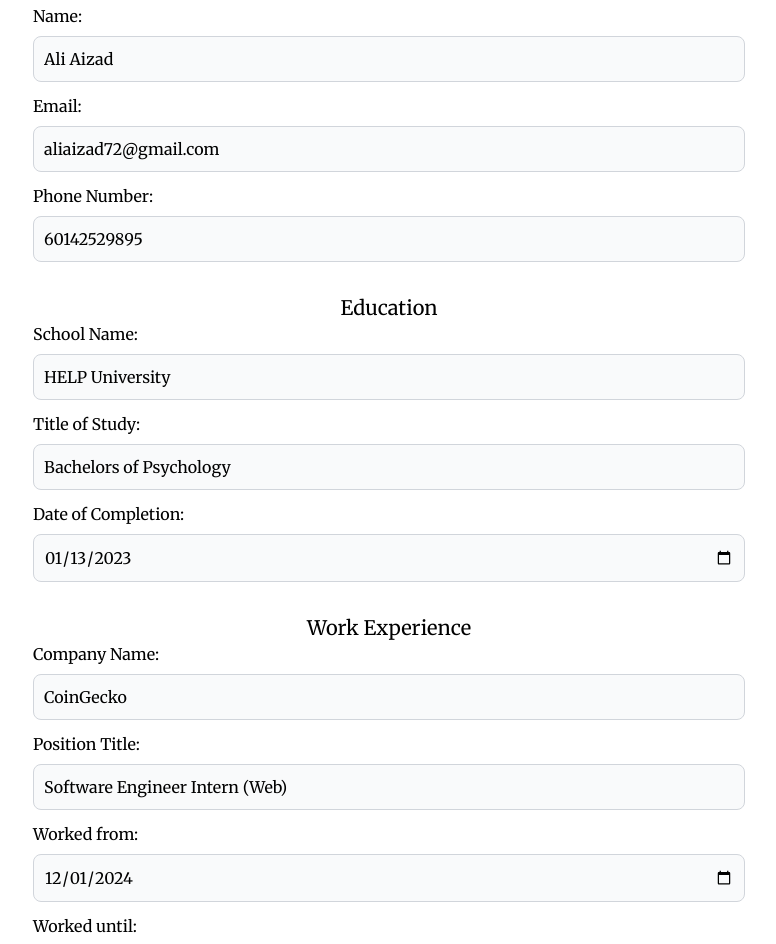
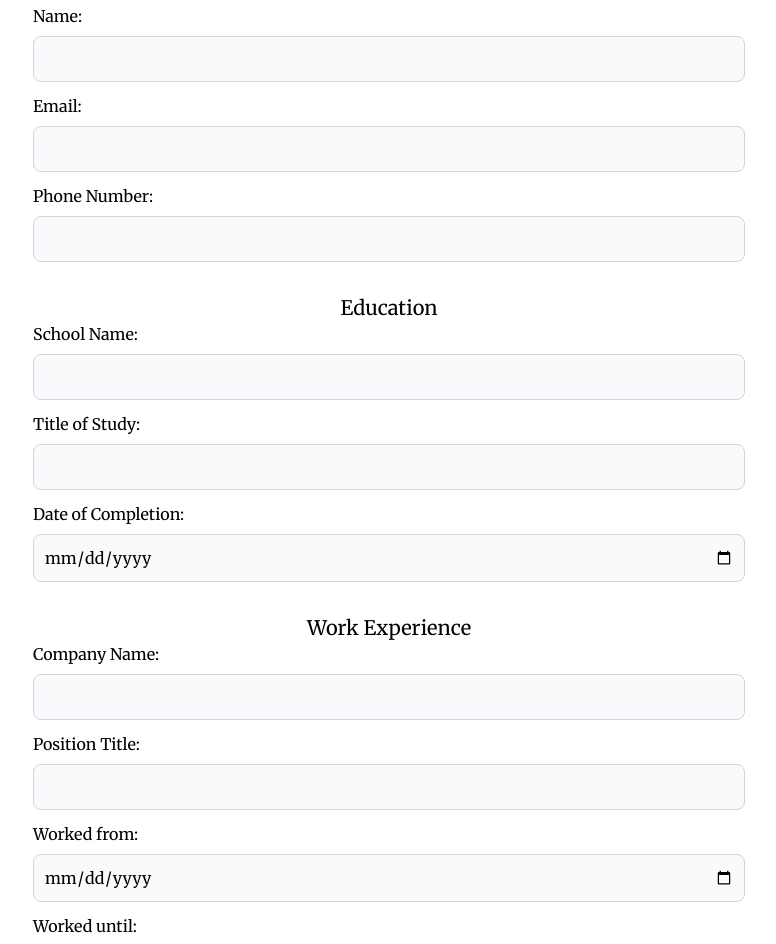
Before and after one commit to aliaizad72/resume-builder, a React (Vite) app: page / in a window 1280 px wide. Shown: the part 140-1084 px from the top of the page, without its empty margins (251-1027 px from the left). Built offline with nearby package versions, Linux system fonts and the light colour scheme.

Commit message:
Able to create resume with only the latest info

```diff
--- a/src/App.jsx
+++ b/src/App.jsx
@@ -1,29 +1,29 @@
 import './App.css'
 import Header from "./components/Header.jsx";
-import Description from "./components/Description.jsx";
 import Form from "./components/Form.jsx"
 import Resume from "./components/Resume.jsx"
 import {useState} from "react";
 
 export default function App() {
     const defaultResume = {
-        name: "Ali Aizad",
-        email: "aliaizad72@gmail.com",
-        phone: "60142529895",
+        name: "",
+        email: "",
+        phone: "",
         education: {
-            school: "HELP University",
-            title: "Bachelors of Psychology",
-            end: "2023-01-13"
+            school: "",
+            title: "",
+            end: ""
         },
         experience: {
-            company: "CoinGecko",
-            position: "Software Engineer Intern (Web)",
-            start: "2024-12-01",
-            end: "2025-05-31"
+            company: "",
+            position: "",
+            start: "",
+            end: ""
         }
     }
 
     const [resume, setResume] = useState(defaultResume)
+    const [formFilled, setFormFilled] = useState(false)
 
     const createResumeObj = (e) => {
         e.preventDefault()
@@ -45,14 +45,18 @@
             }
         }
         setResume(newResume)
+        setFormFilled(!formFilled)
+    }
+
+    const editResume = () => {
+        setFormFilled(!formFilled)
     }
 
     return (
         <div className="font-serif">
-            <Header />
-            <Description />
-            <Form resume={resume} submitFn={createResumeObj} />
-            <Resume resume={resume} />
+            {!formFilled && <Header/>}
+            {!formFilled && <Form resume={resume} submitFn={createResumeObj} />}
+            {formFilled && <Resume resume={resume} editFn={editResume} />}
         </div>
     )
 }
--- a/src/components/Header.jsx
+++ b/src/components/Header.jsx
@@ -1,7 +1,12 @@
+import Description from "./Description.jsx";
+
 export default function Header() {
     return (
-        <header className="text-4xl p-5 text-center">
-            Resume Builder
-        </header>
+        <>
+            <header className="text-4xl p-5 text-center">
+                Resume Builder
+            </header>
+            <Description />
+        </>
     )
 }
--- a/src/components/Resume.jsx
+++ b/src/components/Resume.jsx
@@ -2,12 +2,14 @@
 import EducationRes from "./resume/EducationRes.jsx";
 import ExperienceRes from "./resume/ExperienceRes.jsx";
 
-export default function Resume({ resume }) {
+export default function Resume({ resume, editFn }) {
     return (
         <div className="md:w-[768px] md:mx-auto mb-4 flex flex-col gap-5 px-7">
             <Info name={resume.name} email={resume.email} phone={resume.phone}/>
-            <EducationRes school={resume.education.school} title={resume.education.title} end={resume.education.end} />
-            <ExperienceRes company={resume.experience.company} position={resume.experience.position} start={resume.experience.start} end={resume.experience.end}/>
+            <EducationRes school={resume.education.school} title={resume.education.title} end={resume.education.end}/>
+            <ExperienceRes company={resume.experience.company} position={resume.experience.position}
+                           start={resume.experience.start} end={resume.experience.end}/>
+            <button className="rounded-md bg-slate-800 p-4 border border-transparent text-center text-sm text-white transition-all shadow-md hover:shadow-lg focus:bg-slate-700 focus:shadow-none active:bg-slate-700 hover:bg-slate-700 active:shadow-none" onClick={editFn}>Edit Resume</button>
         </div>
     )
 }
--- a/src/components/form/Education.jsx
+++ b/src/components/form/Education.jsx
@@ -7,16 +7,16 @@
             <div className="mb-3">
                 <label htmlFor="school" className="block mb-2 font-medium">School Name: </label>
                 <input type="text" id="school"
-                       className="bg-gray-50 border border-gray-300 outline-none rounded-lg focus:border-blue-800 block w-full p-2.5" defaultValue={school}/>
+                       className="bg-gray-50 border border-gray-300 outline-none rounded-lg focus:border-blue-800 block w-full p-2.5" defaultValue={school} required={true}/>
             </div>
             <div className="mb-3">
                 <label htmlFor="studytitle" className="block mb-2 font-medium">Title of Study: </label>
                 <input type="text" id="studytitle"
-                       className="bg-gray-50 border border-gray-300 outline-none rounded-lg focus:border-blue-800 block w-full p-2.5" defaultValue={title}/>
+                       className="bg-gray-50 border border-gray-300 outline-none rounded-lg focus:border-blue-800 block w-full p-2.5" defaultValue={title} required={true}/>
             </div>
             <div className="mb-3">
                 <label htmlFor="studyend" className="block mb-2 font-medium">Date of Completion: </label>
-                <input type="date" id="studyend" className="bg-gray-50 border border-gray-300 outline-none rounded-lg focus:border-blue-800 block w-full p-2.5" defaultValue={end}/>
+                <input type="date" id="studyend" className="bg-gray-50 border border-gray-300 outline-none rounded-lg focus:border-blue-800 block w-full p-2.5" defaultValue={end} required={true}/>
             </div>
         </div>
     )
--- a/src/components/form/Generalnfo.jsx
+++ b/src/components/form/Generalnfo.jsx
@@ -7,17 +7,17 @@
             <div className="mb-3">
                 <label htmlFor="name" className="block mb-2 font-medium">Name: </label>
                 <input type="text" id="name"
-                       className="bg-gray-50 border border-gray-300 outline-none rounded-lg focus:border-blue-800 block w-full p-2.5" defaultValue={name} />
+                       className="bg-gray-50 border border-gray-300 outline-none rounded-lg focus:border-blue-800 block w-full p-2.5" defaultValue={name} required={true} />
             </div>
             <div className="mb-3">
                 <label htmlFor="email" className="block mb-2 font-medium">Email: </label>
                 <input type="email" id="email"
-                       className="bg-gray-50 border border-gray-300 outline-none rounded-lg focus:border-blue-800 block w-full p-2.5" defaultValue={email}/>
+                       className="bg-gray-50 border border-gray-300 outline-none rounded-lg focus:border-blue-800 block w-full p-2.5" defaultValue={email} required={true}/>
             </div>
             <div className="mb-3">
                 <label htmlFor="phone" className="block mb-2 font-medium">Phone Number: </label>
                 <input type="number" id="phone"
-                       className="bg-gray-50 border border-gray-300 outline-none rounded-lg focus:border-blue-800 block w-full p-2.5" defaultValue={phone}/>
+                       className="bg-gray-50 border border-gray-300 outline-none rounded-lg focus:border-blue-800 block w-full p-2.5" defaultValue={phone} required={true}/>
             </div>
         </div>
     )
--- a/src/components/form/WorkExperience.jsx
+++ b/src/components/form/WorkExperience.jsx
@@ -9,22 +9,22 @@
                 <div className="mb-3">
                     <label htmlFor="company" className="block mb-2 font-medium">Company Name: </label>
                     <input type="text" id="company"
-                           className="bg-gray-50 border border-gray-300 outline-none rounded-lg focus:border-blue-800 block w-full p-2.5" defaultValue={company}/>
+                           className="bg-gray-50 border border-gray-300 outline-none rounded-lg focus:border-blue-800 block w-full p-2.5" defaultValue={company} required={true}/>
                 </div>
                 <div className="mb-3">
                     <label htmlFor="position" className="block mb-2 font-medium">Position Title: </label>
                     <input type="text" id="position"
-                           className="bg-gray-50 border border-gray-300 outline-none rounded-lg focus:border-blue-800 block w-full p-2.5" defaultValue={position}/>
+                           className="bg-gray-50 border border-gray-300 outline-none rounded-lg focus:border-blue-800 block w-full p-2.5" defaultValue={position} required={true}/>
                 </div>
                 <div className="mb-3">
                     <label htmlFor="workstart" className="block mb-2 font-medium">Worked from: </label>
                     <input type="date" id="workstart"
-                           className="bg-gray-50 border border-gray-300 outline-none rounded-lg focus:border-blue-800 block w-full p-2.5" defaultValue={start}/>
+                           className="bg-gray-50 border border-gray-300 outline-none rounded-lg focus:border-blue-800 block w-full p-2.5" defaultValue={start} required={true}/>
                 </div>
                 <div className="mb-3">
                     <label htmlFor="workend" className="block mb-2 font-medium">Worked until: </label>
                     <input type="date" id="workend"
-                           className="bg-gray-50 border border-gray-300 outline-none rounded-lg focus:border-blue-800 block w-full p-2.5" defaultValue={end}/>
+                           className="bg-gray-50 border border-gray-300 outline-none rounded-lg focus:border-blue-800 block w-full p-2.5" defaultValue={end} required={true}/>
                 </div>
             </div>
         </div>
```
